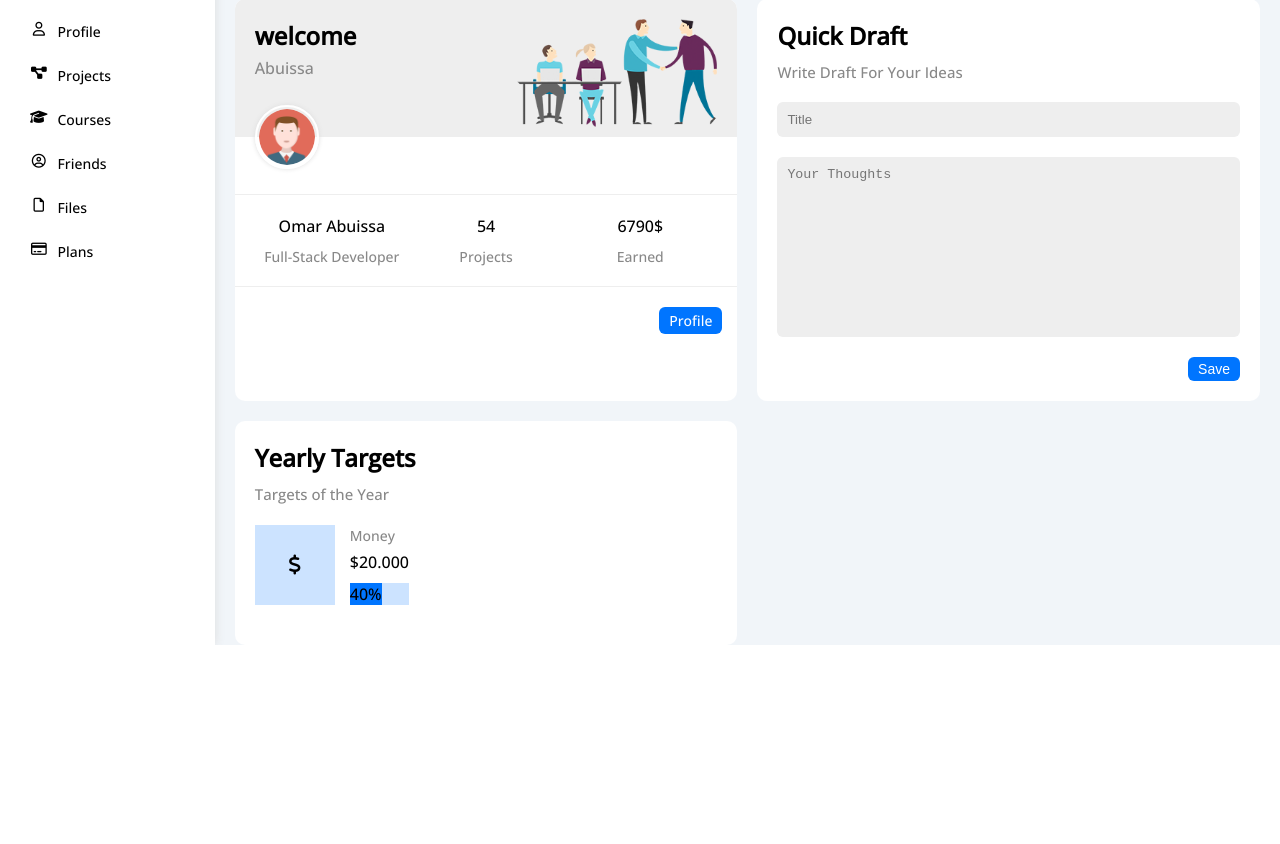
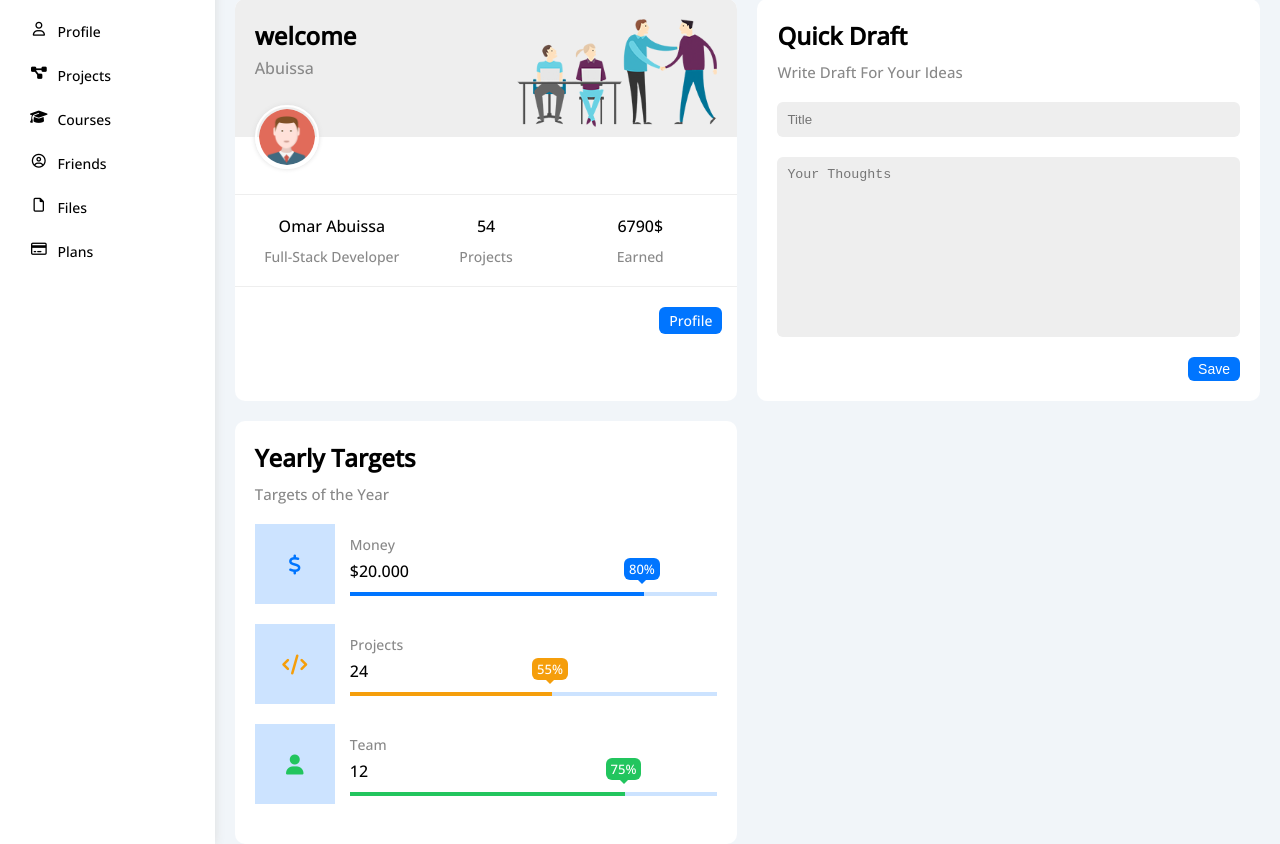
Before and after one commit to OAbuissa/HTML_and_CSS_Template_4, a plain HTML site: page index.html in a window 1280 px wide. Shown: the part 171-1015 px from the top of the page. Before the commit the page ends 816 px from the top, so only its background shows below. Drawn offline with nearby package versions, Linux system fonts and the light colour scheme.

Commit message:
Finshing the Yearly Target Widget

```diff
--- a/CSS/framework.css
+++ b/CSS/framework.css
@@ -1015,8 +1015,23 @@
 .c-white {
     color: white;
 }
+.c-blue {
+    color: var(--blue-color);
+}
+.c-orange {
+    color: var(--orange-color);
+}
+.c-green {
+    color: var(--green-color);
+}
 .bg-blue {
     background-color: var(--blue-color);
+}
+.bg-orange {
+    background-color: var(--orange-color);
+}
+.bg-green {
+    background-color: var(--green-color);
 }
 /* End Color  */
 /* Start Position  */
--- a/CSS/master.css
+++ b/CSS/master.css
@@ -211,21 +211,57 @@
     width: 80px;
     height: 80px;
 }
-.targaets .detalis {
-
+.targets .detalis {
+    flex: 1;
 }
 .targets .detalis .progress {
-
+    height: 4px;
 }
-.targaets .detalis .progress > span {
-
+.targets .detalis .progress > span {
+    position: absolute;
+    left: 0;
+    top: 0;
+    height: 100%;
 }
-.targaets .detalis .progress > span span::after {
+.targets .detalis .progress > span span {
+    position: absolute;
+    bottom: 16px;
+    color: white;
+    right: -16px;
+    padding: 2px 5px;
+    border-radius: 6px;
+    font-size: 13px;
+}
+.targets .detalis .progress > span span::after {
     content: "";
+    position: absolute;
+    border-color: transparent;
+    border-width: 5px;
+    border-style: solid;
+    bottom: -9px;
+    left: 50%;
+    transform: translateX(-50%);
+    border-top-color: var(--blue-color);
+}
+.targets .detalis .progress > .blue span::after {
+    border-top-color: var(--blue-color);
+}
+.targets .detalis .progress > .orange span::after {
+    border-top-color: var(--orange-color);
+}
+.targets .detalis .progress > .green span::after {
+    border-top-color: var(--green-color);
 }
 .blue .icon,
 .blue .progress {
     background-color: rgb(0 117 255 / 20%);
-
+}
+.orange .icon,
+.orange .progress {
+    background-color: rgb(0 117 255 / 20%);
+}
+.green .icon,
+.green .progress {
+    background-color: rgb(0 117 255 / 20%);
 }
 /* End Target Widget */
--- a/index.html
+++ b/index.html
@@ -116,7 +116,7 @@
                 <div class="targets p-20 bg-white rad-10">
                     <h2 class="mt-0 mb-10">Yearly Targets</h2>
                     <p class="mt-0 mb-20 c-grey fs-15">Targets of the Year</p>
-                    <div class="target-row mb-20 blue d-flex align-center">
+                    <div class="target-row mb-20 blue center-flex">
                         <div class="icon center-flex mr-15">
                             <i class="fa-solid fa-dollar-sign fa-lg c-blue"></i>
                         </div>
@@ -124,8 +124,36 @@
                             <span class="fs-14 c-grey">Money</span>
                             <span class="d-block mt-5 mb-10 fw-bold">$20.000</span>
                             <div class="progress p-rel">
-                                <span class="bg-blue blue" style="width: 40%">
-                                    <span class="bg-blue">40%</span>
+                                <span class="bg-blue blue" style="width: 80%">
+                                    <span class="bg-blue">80%</span>
+                                </span>
+                            </div>
+                        </div>
+                    </div>
+                    <div class="target-row mb-20 orange center-flex">
+                        <div class="icon center-flex mr-15">
+                            <i class="fa-solid fa-code fa-lg c-orange"></i>
+                        </div>
+                        <div class="detalis">
+                            <span class="fs-14 c-grey">Projects</span>
+                            <span class="d-block mt-5 mb-10 fw-bold">24</span>
+                            <div class="progress p-rel">
+                                <span class="bg-orange orange" style="width: 55%">
+                                    <span class="bg-orange">55%</span>
+                                </span>
+                            </div>
+                        </div>
+                    </div>
+                    <div class="target-row mb-20 green center-flex">
+                        <div class="icon center-flex mr-15">
+                            <i class="fa-solid fa-user fa-lg c-green"></i>
+                        </div>
+                        <div class="detalis">
+                            <span class="fs-14 c-grey">Team</span>
+                            <span class="d-block mt-5 mb-10 fw-bold">12</span>
+                            <div class="progress p-rel">
+                                <span class="bg-green green" style="width: 75%">
+                                    <span class="bg-green">75%</span>
                                 </span>
                             </div>
                         </div>
```
